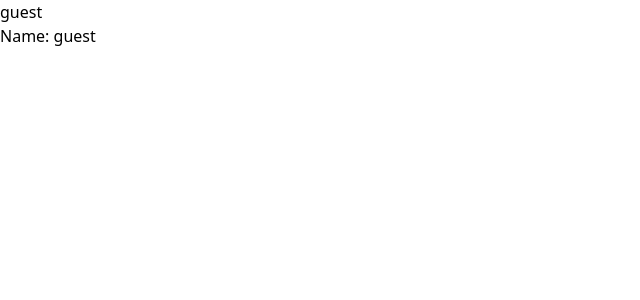
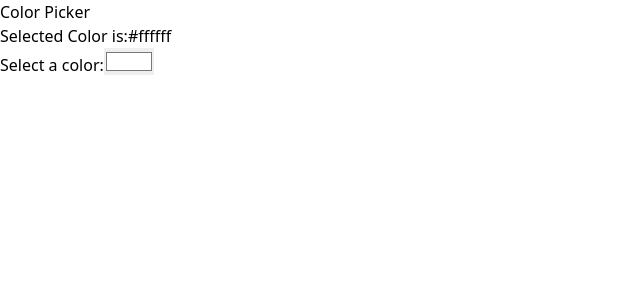
Before and after one commit to chechu776/react_conditional_rendering, a React (Vite) app: page / in a window 1280 px wide. Shown: the top 300 px of the page, without its empty margins (0-640 px from the left). Built offline with nearby package versions, Linux system fonts and the light colour scheme.

Commit message:
colorchange

```diff
--- a/src/App.jsx
+++ b/src/App.jsx
@@ -1,5 +1,6 @@
 import UserGreeting from "./UserGreeting.jsx";
 import Onchange from "./Onchange.jsx";
+import Colorpicker from "./Colorpicker.jsx";
 function App() {
   //usergeetings
 
@@ -9,8 +10,16 @@
   //     </>
   // );
 
+  //onchange
+
+  // return(
+  //   <Onchange/>
+  // )
+
+  //colorpicker
+
   return(
-    <Onchange/>
+    <Colorpicker/>
   )
 }
 
--- /dev/null
+++ b/src/Colorpicker.jsx
@@ -0,0 +1,24 @@
+import React,{useState} from "react";
+
+function Colorpicker(){
+
+    const [color,setColor]=useState("#ffffff")
+
+    function handleColorChange(event){
+        setColor(event.target.value)
+    }
+
+    return(
+        <div>
+            <h1>Color Picker</h1>
+            <div style={{backgroundColor:color}}>
+                <p>Selected Color is:{color}</p>
+            </div>
+            <label htmlFor="">
+                Select a color:
+            </label>
+            <input type="color" value={color} onChange={handleColorChange}/>
+        </div>
+    )
+}
+export default Colorpicker
```
